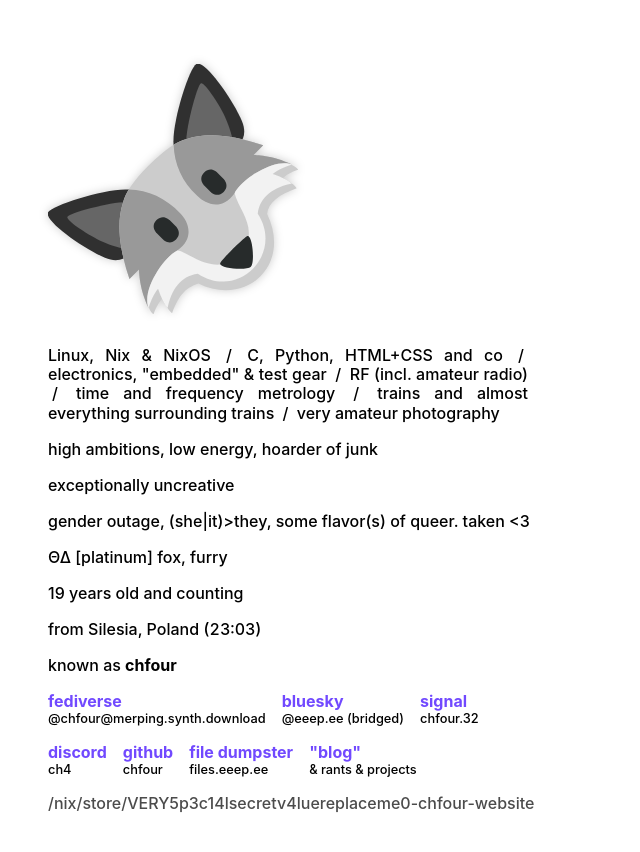
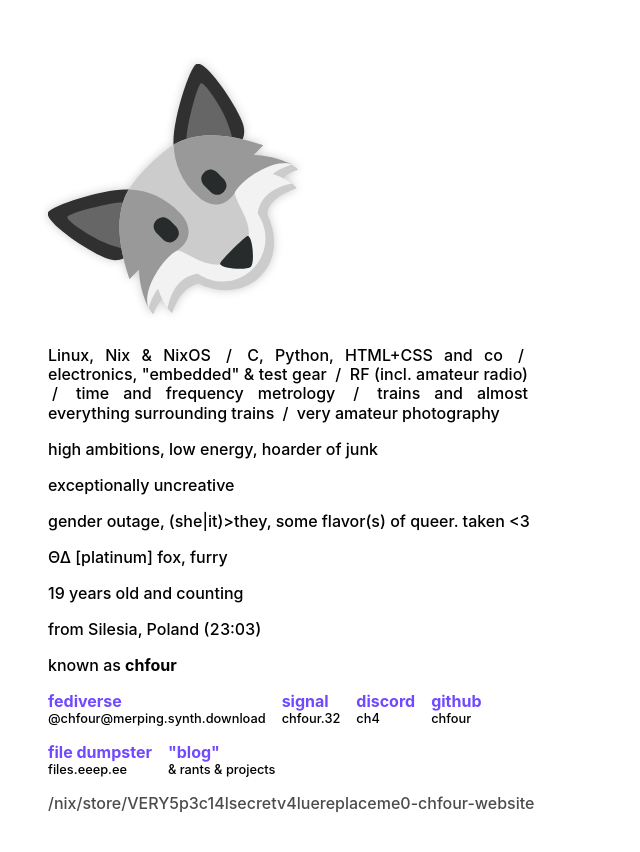
Before and after one commit to chfour/website3, a plain HTML site: page src/index.html in a window 1280 px wide. Shown: the whole page, without its empty margins (0-640 px from the left). Drawn offline with Linux system fonts and the light colour scheme; a web font is replaced by a local one.

Commit message:
thats no longer going to be my bridgy bsky handle

```diff
--- a/src/index.html
+++ b/src/index.html
@@ -86,10 +86,6 @@
                 <span>fediverse</span>
                 <span>@chfour@merping.synth.download</span>
             </a></li>
-            <li><a href="https://bsky.app/profile/eeep.ee">
-                <span>bluesky</span>
-                <span>@eeep.ee (bridged)</span>
-            </a></li>
             <li><a href="https://signal.me/#eu/uwW5t81nJulRdHjWEkNUE2omPv9HzXhzUzar2yvP14ULx50MgdZBwpxrhWX3RfA3">
                 <span>signal</span>
                 <span>chfour.32</span>
```
